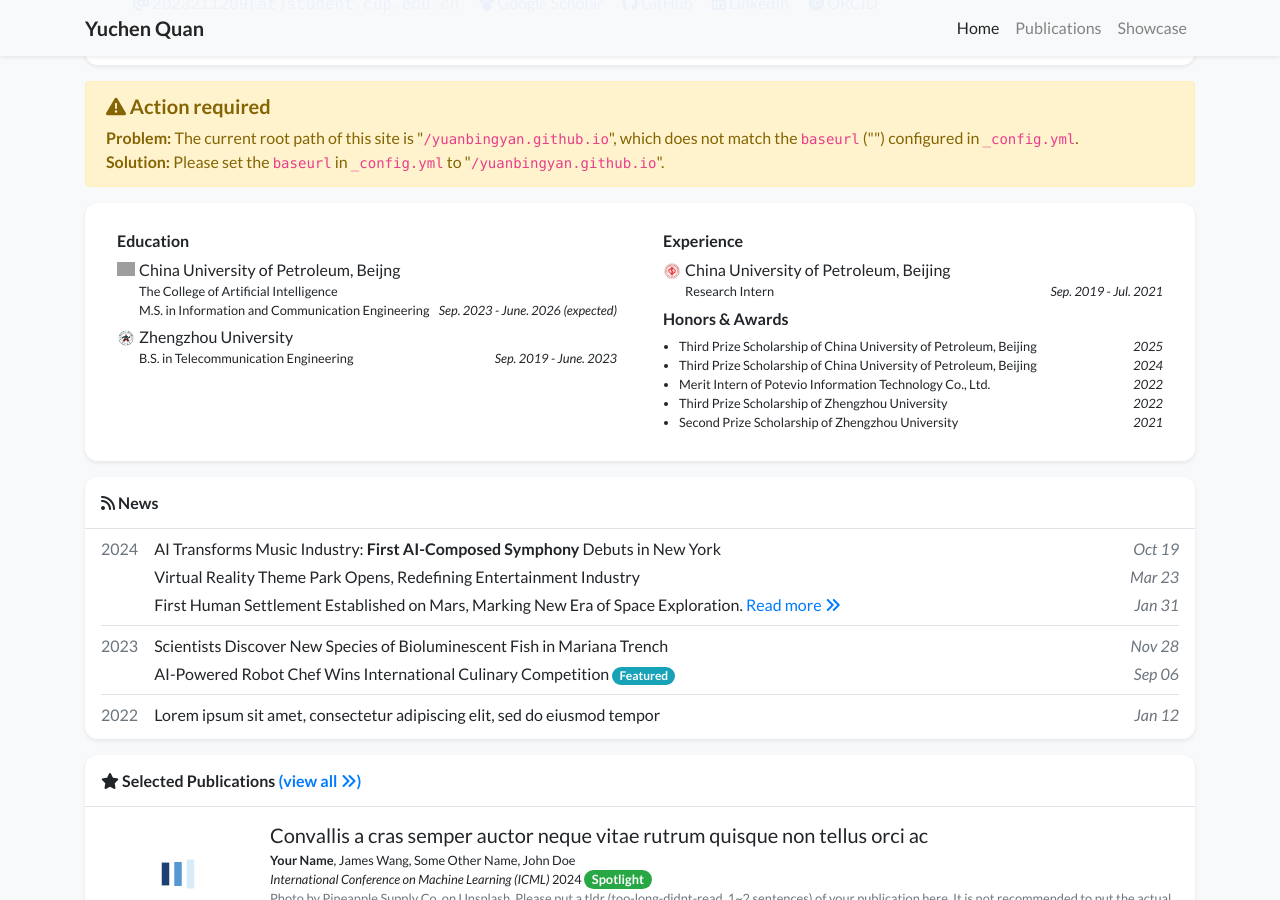
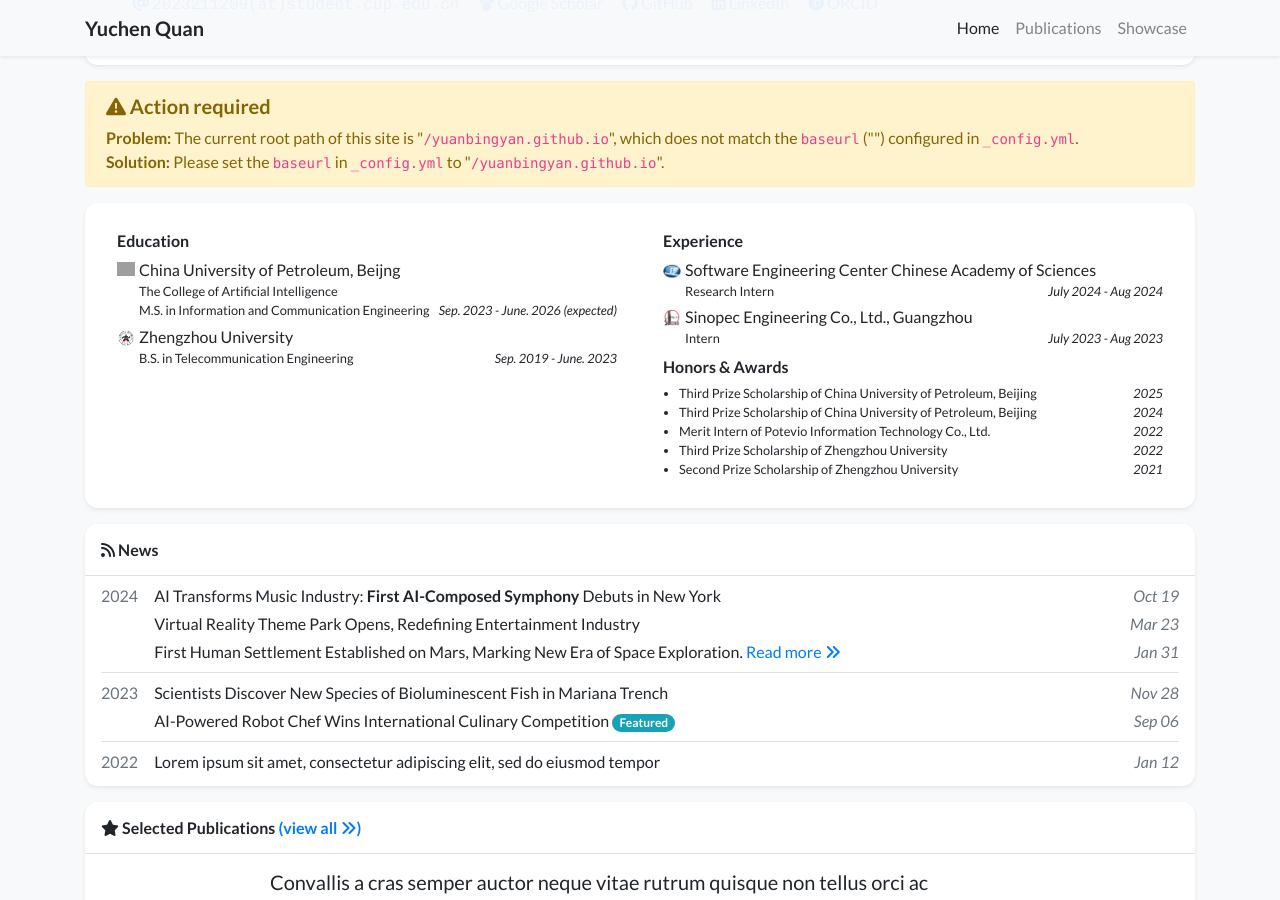
Before and after one commit to yuanbingyan/yuanbingyan.github.io, a Jekyll site: the page built from index.html, in a window 1280 px wide and 900 px high, scrolled down 458 px. Built offline with Jekyll 4.4.1, drawn with Linux system fonts in a browser that asks for light colours; nearby versions of some CDN libraries; a style sheet for code colours, icons or effects is not loaded; grey boxes are pictures that could not be loaded.

Commit message:
修改：     _data/profile.yml 	新文件：   assets/images/badges/Sinopec.jpg 	新文件：   assets/images/badges/SoftwareEngineeringCenterChineseAcademyOfSciences.png

```diff
--- a/_data/profile.yml
+++ b/_data/profile.yml
@@ -49,10 +49,15 @@ education:
     date: Sep. 2019 - June. 2023
 
 experience:
-  - name: China University of Petroleum, Beijing
-    logo: /assets/images/badges/ChinaUniversityOfPetroleumBeijing.png
+  - name: Software Engineering Center Chinese Academy of Sciences
+    logo: /assets/images/badges/SoftwareEngineeringCenterChineseAcademyOfSciences.png
     position: Research Intern
-    date: Sep. 2019 - Jul. 2021
+    date: July 2024 - Aug 2024
+
+  - name: Sinopec Engineering Co., Ltd., Guangzhou
+    logo: /assets/images/badges/Sinopec.jpg
+    position: Intern
+    date: July 2023 - Aug 2023
 
 awards:
   - name: Third Prize Scholarship of China University of Petroleum, Beijing
```
Also changed, not shown: assets/images/badges/Sinopec.jpg (added), assets/images/badges/SoftwareEngineeringCenterChineseAcademyOfSciences.png (added).
